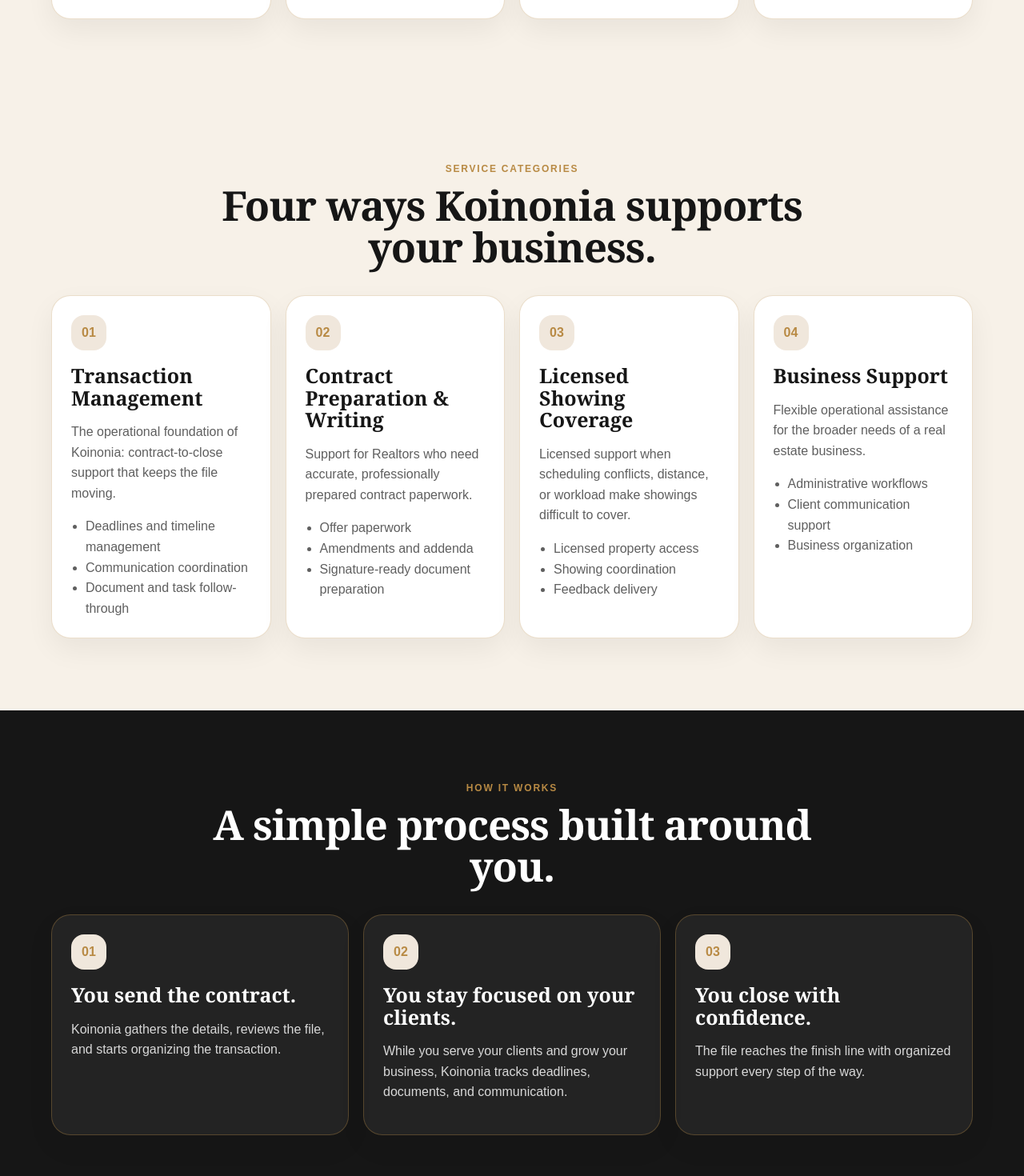
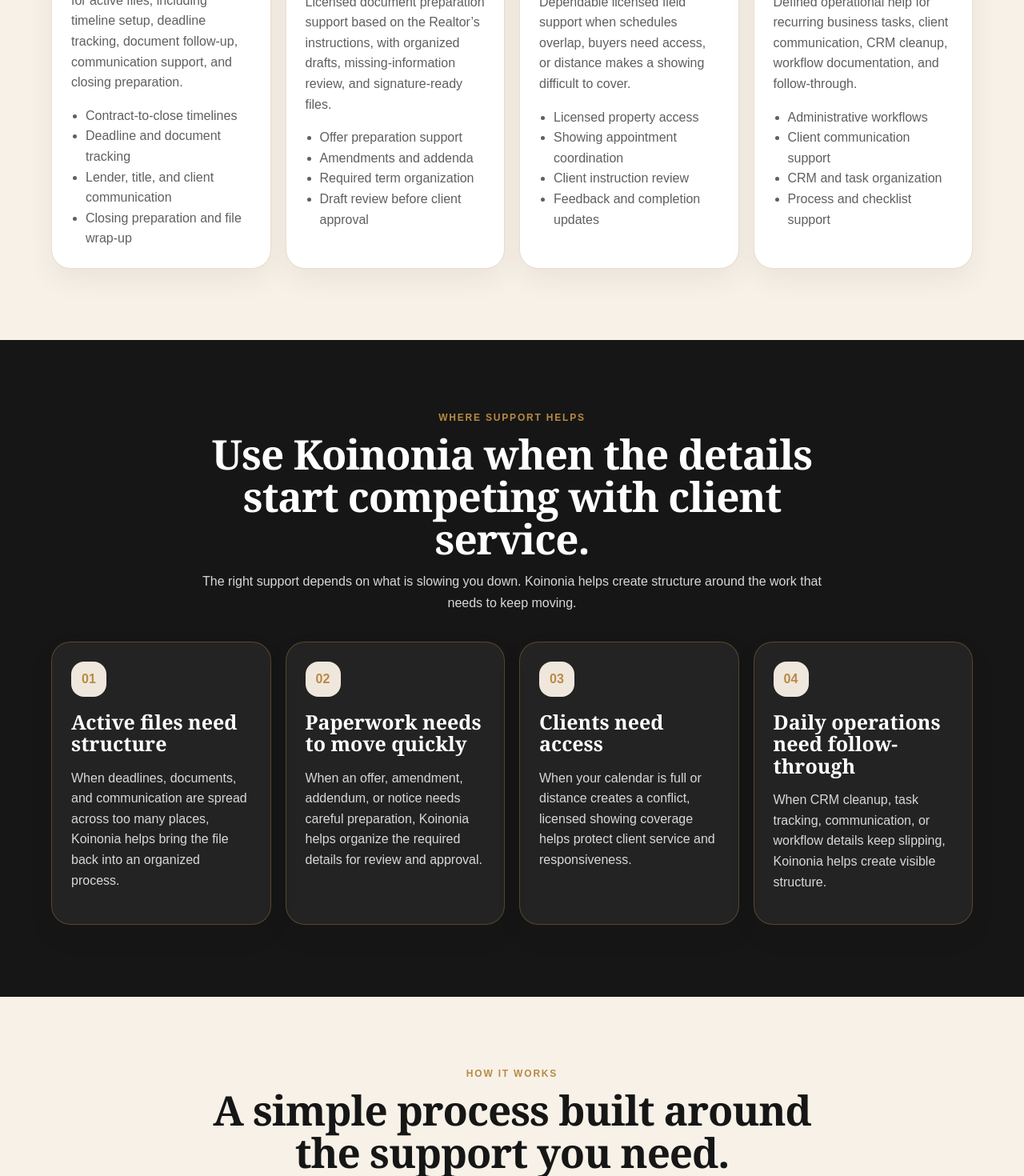
Before and after one commit to KoinoniaTransactions/Reynalds-OS, a Next.js app in the folder apps/web/: page /koinonia/services in a window 1280 px wide. Shown: the part 1320-2790 px from the top of the page at 80% size. Built offline with nearby package versions, Linux system fonts and the light colour scheme.

Commit message:
Differentiate Koinonia services page from home

```diff
--- a/apps/web/components/site/PageAssemblies/KoinoniaServices.tsx
+++ b/apps/web/components/site/PageAssemblies/KoinoniaServices.tsx
@@ -1,5 +1,5 @@
 import { servicesContent } from "@/content/services";
-import { CTA, FAQ, Footer, Hero, TrustPillars, UniversalCard } from "../index";
+import { CTA, FAQ, Footer, Hero, UniversalCard } from "../index";
 
 export function KoinoniaServices() {
   return (
@@ -8,17 +8,21 @@ export function KoinoniaServices() {
         eyebrow={servicesContent.hero.eyebrow}
         title={servicesContent.hero.title}
         lead={servicesContent.hero.lead}
+        primaryLabel={servicesContent.hero.primaryLabel}
+        primaryHref={servicesContent.hero.primaryHref}
+        secondaryLabel={servicesContent.hero.secondaryLabel}
+        secondaryHref={servicesContent.hero.secondaryHref}
         visualDesktopSrc="/assets/images/koinonia/services/services-hero-desktop.png"
         visualMobileSrc="/assets/images/koinonia/services/services-hero-mobile.png"
+        variant="fullBleed"
       />
-
-      <TrustPillars />
 
       <section className="koinonia-section">
         <div className="koinonia-container">
           <div className="koinonia-section-header">
             <div className="koinonia-eyebrow">{servicesContent.categories.eyebrow}</div>
             <h2 className="koinonia-heading">{servicesContent.categories.title}</h2>
+            <p className="koinonia-copy">{servicesContent.categories.lead}</p>
           </div>
 
           <div className="koinonia-grid four">
@@ -38,12 +42,33 @@ export function KoinoniaServices() {
       <section className="koinonia-section koinonia-band">
         <div className="koinonia-container">
           <div className="koinonia-section-header">
-            <div className="koinonia-eyebrow">How It Works</div>
-            <h2 className="koinonia-heading">A simple process built around you.</h2>
+            <div className="koinonia-eyebrow">{servicesContent.fit.eyebrow}</div>
+            <h2 className="koinonia-heading">{servicesContent.fit.title}</h2>
+            <p className="koinonia-copy">{servicesContent.fit.lead}</p>
           </div>
 
-          <div className="koinonia-grid three">
-            {servicesContent.process.map((step, index) => (
+          <div className="koinonia-grid four">
+            {servicesContent.fit.cards.map((card, index) => (
+              <UniversalCard
+                key={card.title}
+                eyebrow={`0${index + 1}`}
+                title={card.title}
+                body={card.body}
+              />
+            ))}
+          </div>
+        </div>
+      </section>
+
+      <section className="koinonia-section">
+        <div className="koinonia-container">
+          <div className="koinonia-section-header">
+            <div className="koinonia-eyebrow">{servicesContent.process.eyebrow}</div>
+            <h2 className="koinonia-heading">{servicesContent.process.title}</h2>
+          </div>
+
+          <div className="koinonia-grid four">
+            {servicesContent.process.steps.map((step, index) => (
               <UniversalCard
                 key={step.title}
                 eyebrow={`0${index + 1}`}
@@ -55,18 +80,16 @@ export function KoinoniaServices() {
         </div>
       </section>
 
-      <section className="koinonia-section">
+      <section id="support-levels" className="koinonia-section koinonia-band">
         <div className="koinonia-container">
           <div className="koinonia-section-header">
-            <div className="koinonia-eyebrow">Support Levels</div>
-            <h2 className="koinonia-heading">Choose the support that fits your business.</h2>
-            <p className="koinonia-copy">
-              The conversation stays focused on support first. Pricing supports the decision rather than driving it.
-            </p>
+            <div className="koinonia-eyebrow">{servicesContent.supportLevels.eyebrow}</div>
+            <h2 className="koinonia-heading">{servicesContent.supportLevels.title}</h2>
+            <p className="koinonia-copy">{servicesContent.supportLevels.lead}</p>
           </div>
 
           <div className="koinonia-grid three">
-            {servicesContent.supportLevels.map((level) => (
+            {servicesContent.supportLevels.levels.map((level) => (
               <UniversalCard
                 key={level.title}
                 title={level.title}
--- a/apps/web/content/services.ts
+++ b/apps/web/content/services.ts
@@ -1,79 +1,161 @@
 export const servicesContent = {
   hero: {
     eyebrow: "Services & Pricing",
-    title: "Support for every stage of your real estate business.",
+    title: "Operational support for the work behind the client relationship.",
     lead:
-      "Choose the level of operational support that fits the way you work, from transaction management to broader business support."
+      "Koinonia helps Realtors protect client service by organizing the transactions, contracts, showing conflicts, and business details that compete for their time.",
+    primaryLabel: "Schedule a Consultation",
+    primaryHref: "/koinonia/contact",
+    secondaryLabel: "View Support Levels",
+    secondaryHref: "/koinonia/services#support-levels"
   },
 
   categories: {
     eyebrow: "Service Categories",
-    title: "Four ways Koinonia supports your business."
+    title: "Support for the real work Realtors carry.",
+    lead:
+      "Each service category is designed to give Realtors structured help with files, paperwork, licensed showing needs, and daily business operations without pulling attention away from clients."
   },
 
   services: [
     {
       title: "Transaction Management",
       body:
-        "The operational foundation of Koinonia: contract-to-close support that keeps the file moving.",
-      items: ["Deadlines and timeline management", "Communication coordination", "Document and task follow-through"]
+        "Contract-to-close coordination for active files, including timeline setup, deadline tracking, document follow-up, communication support, and closing preparation.",
+      items: [
+        "Contract-to-close timelines",
+        "Deadline and document tracking",
+        "Lender, title, and client communication",
+        "Closing preparation and file wrap-up"
+      ]
     },
     {
       title: "Contract Preparation & Writing",
       body:
-        "Support for Realtors who need accurate, professionally prepared contract paperwork.",
-      items: ["Offer paperwork", "Amendments and addenda", "Signature-ready document preparation"]
+        "Licensed document preparation support based on the Realtor’s instructions, with organized drafts, missing-information review, and signature-ready files.",
+      items: [
+        "Offer preparation support",
+        "Amendments and addenda",
+        "Required term organization",
+        "Draft review before client approval"
+      ]
     },
     {
       title: "Licensed Showing Coverage",
       body:
-        "Licensed support when scheduling conflicts, distance, or workload make showings difficult to cover.",
-      items: ["Licensed property access", "Showing coordination", "Feedback delivery"]
+        "Dependable licensed field support when schedules overlap, buyers need access, or distance makes a showing difficult to cover.",
+      items: [
+        "Licensed property access",
+        "Showing appointment coordination",
+        "Client instruction review",
+        "Feedback and completion updates"
+      ]
     },
     {
-      title: "Business Support",
+      title: "Business Operations Support",
       body:
-        "Flexible operational assistance for the broader needs of a real estate business.",
-      items: ["Administrative workflows", "Client communication support", "Business organization"]
+        "Defined operational help for recurring business tasks, client communication, CRM cleanup, workflow documentation, and follow-through.",
+      items: [
+        "Administrative workflows",
+        "Client communication support",
+        "CRM and task organization",
+        "Process and checklist support"
+      ]
     }
   ],
 
-  process: [
+  fit: {
+    eyebrow: "Where Support Helps",
+    title: "Use Koinonia when the details start competing with client service.",
+    lead:
+      "The right support depends on what is slowing you down. Koinonia helps create structure around the work that needs to keep moving.",
+    cards: [
       {
-      title: "You send the contract.",
+        title: "Active files need structure",
         body:
-        "Koinonia gathers the details, reviews the file, and starts organizing the transaction."
+          "When deadlines, documents, and communication are spread across too many places, Koinonia helps bring the file back into an organized process."
       },
       {
-      title: "You stay focused on your clients.",
+        title: "Paperwork needs to move quickly",
         body:
-        "While you serve your clients and grow your business, Koinonia tracks deadlines, documents, and communication."
+          "When an offer, amendment, addendum, or notice needs careful preparation, Koinonia helps organize the required details for review and approval."
       },
       {
-      title: "You close with confidence.",
+        title: "Clients need access",
         body:
-        "The file reaches the finish line with organized support every step of the way."
+          "When your calendar is full or distance creates a conflict, licensed showing coverage helps protect client service and responsiveness."
+      },
+      {
+        title: "Daily operations need follow-through",
+        body:
+          "When CRM cleanup, task tracking, communication, or workflow details keep slipping, Koinonia helps create visible structure."
       }
-  ],
+    ]
+  },
 
-  supportLevels: [
+  process: {
+    eyebrow: "How It Works",
+    title: "A simple process built around the support you need.",
+    steps: [
+      {
+        title: "You share the support need.",
+        body:
+          "Start with the file, document, showing, or business task that needs dependable operational help."
+      },
+      {
+        title: "Koinonia confirms the scope.",
+        body:
+          "The request is clarified, boundaries are confirmed, and the next steps are organized before work begins."
+      },
+      {
+        title: "The work is tracked.",
+        body:
+          "Deadlines, documents, updates, and follow-through are kept visible so the work does not depend on memory."
+      },
+      {
+        title: "You stay focused on clients.",
+        body:
+          "You remain informed while the operational details keep moving toward completion."
+      }
+    ]
+  },
+
+  supportLevels: {
+    eyebrow: "Support Levels",
+    title: "Choose the support that fits your business.",
+    lead:
+      "The conversation stays focused on support first. Pricing supports the decision rather than driving it.",
+    levels: [
       {
         title: "Transaction Support",
         body:
-        "Best for Realtors who need dependable contract-to-close coordination.",
-      items: ["Core transaction management", "Deadline support", "Communication assistance"]
+          "Best for Realtors who need dependable contract-to-close coordination for active files.",
+        items: [
+          "Core transaction management",
+          "Deadline and document support",
+          "Communication assistance"
+        ]
       },
       {
         title: "Expanded Realtor Support",
         body:
-        "Best for Realtors who also need help with contract paperwork or additional operational tasks.",
-      items: ["Transaction coordination", "Contract preparation support", "Flexible operational help"]
+          "Best for Realtors who also need help with contract paperwork, showing conflicts, or additional operational tasks.",
+        items: [
+          "Transaction coordination",
+          "Contract preparation support",
+          "Licensed showing coverage options"
+        ]
       },
       {
         title: "Operations Partner",
         body:
-        "Best for Realtors or teams looking for ongoing business support across multiple needs.",
-      items: ["Custom support structure", "Business workflow assistance", "Long-term operational partnership"]
+          "Best for Realtors or teams looking for ongoing business support across multiple operational needs.",
+        items: [
+          "Custom support structure",
+          "Business workflow assistance",
+          "Long-term operational partnership"
+        ]
       }
     ]
+  }
 } as const;
```
Also changed, not shown: 1 other file (tests, documents, lock files or other folders). Lines whose indentation alone changed are shown as unchanged.
